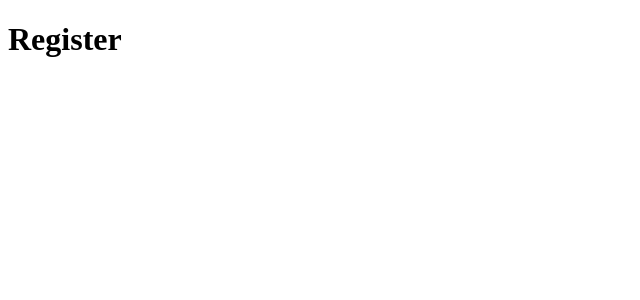
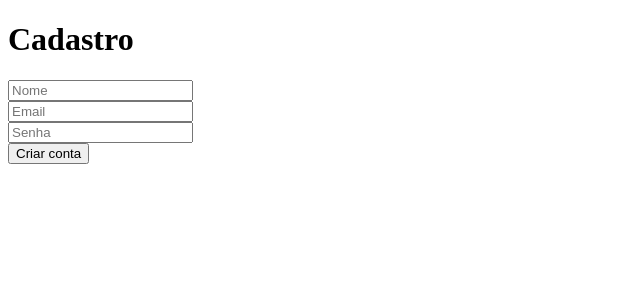
Before and after one commit to ArthurViniNunes/kanban-realtime, a React (Vite) app in the folder frontend/: page /register in a window 1280 px wide. Shown: the top 300 px of the page, without its empty margins (0-640 px from the left). Built offline with nearby package versions, Linux system fonts and the light colour scheme.

Commit message:
feat: add register and not found pages

```diff
--- a/frontend/src/api/auth.api.ts
+++ b/frontend/src/api/auth.api.ts
@@ -12,6 +12,13 @@ export interface RegisterRequest {
   password: string;
 }
 
+export interface RegisterResponse {
+  id: string;
+  name: string;
+  email: string;
+  createdAt: string;
+}
+
 export const authApi = {
   async login(data: LoginRequest): Promise<LoginResponse> {
     const response = await api.post('/auth/login', data);
@@ -19,7 +26,7 @@ export const authApi = {
     return response.data;
   },
 
-  async register(data: RegisterRequest) {
+  async register(data: RegisterRequest): Promise<RegisterResponse> {
     const response = await api.post('/auth/register', data);
 
     return response.data;
--- /dev/null
+++ b/frontend/src/pages/NotFoundPage.tsx
@@ -0,0 +1,23 @@
+import { Link } from 'react-router-dom';
+
+export function NotFoundPage() {
+  return (
+    <div
+      style={{
+        display: 'flex',
+        flexDirection: 'column',
+        alignItems: 'center',
+        marginTop: '5rem',
+        gap: '1rem',
+      }}
+    >
+      <h1>404</h1>
+
+      <h2>Página não encontrada</h2>
+
+      <p>A rota informada não existe.</p>
+
+      <Link to="/">Voltar para o início</Link>
+    </div>
+  );
+}
--- a/frontend/src/pages/RegisterPage.tsx
+++ b/frontend/src/pages/RegisterPage.tsx
@@ -1,3 +1,62 @@
+import { useState } from 'react';
+import { useNavigate } from 'react-router-dom';
+
+import { authService } from '../services/auth.service';
+
 export function RegisterPage() {
-  return <h1>Register</h1>;
+  const navigate = useNavigate();
+
+  const [name, setName] = useState('');
+  const [email, setEmail] = useState('');
+  const [password, setPassword] = useState('');
+
+  async function handleSubmit(e: React.SubmitEvent<HTMLFormElement>) {
+    e.preventDefault();
+
+    try {
+      await authService.register(name, email, password);
+
+      alert('Usuário criado com sucesso!');
+
+      navigate('/login');
+    } catch {
+      alert('Erro ao criar usuário');
+    }
+  }
+
+  return (
+    <div>
+      <h1>Cadastro</h1>
+
+      <form onSubmit={handleSubmit}>
+        <div>
+          <input
+            placeholder="Nome"
+            value={name}
+            onChange={(e) => setName(e.target.value)}
+          />
+        </div>
+
+        <div>
+          <input
+            placeholder="Email"
+            type="email"
+            value={email}
+            onChange={(e) => setEmail(e.target.value)}
+          />
+        </div>
+
+        <div>
+          <input
+            placeholder="Senha"
+            type="password"
+            value={password}
+            onChange={(e) => setPassword(e.target.value)}
+          />
+        </div>
+
+        <button type="submit">Criar conta</button>
+      </form>
+    </div>
+  );
 }
--- a/frontend/src/routes/AppRouter.tsx
+++ b/frontend/src/routes/AppRouter.tsx
@@ -5,15 +5,14 @@ import { RegisterPage } from '../pages/RegisterPage';
 import { BoardsPage } from '../pages/BoardsPage';
 import { BoardPage } from '../pages/BoardPage';
 import { ProtectedRoute } from './ProtectedRoute';
+import { NotFoundPage } from '../pages/NotFoundPage';
 
 export function AppRouter() {
   return (
     <BrowserRouter>
       <Routes>
         <Route path="/login" element={<LoginPage />} />
-
         <Route path="/register" element={<RegisterPage />} />
-
         <Route
           path="/"
           element={
@@ -30,6 +29,8 @@ export function AppRouter() {
             </ProtectedRoute>
           }
         />
+        /* Fallback route - should be the last one */
+        <Route path="*" element={<NotFoundPage />} />
       </Routes>
     </BrowserRouter>
   );
```
